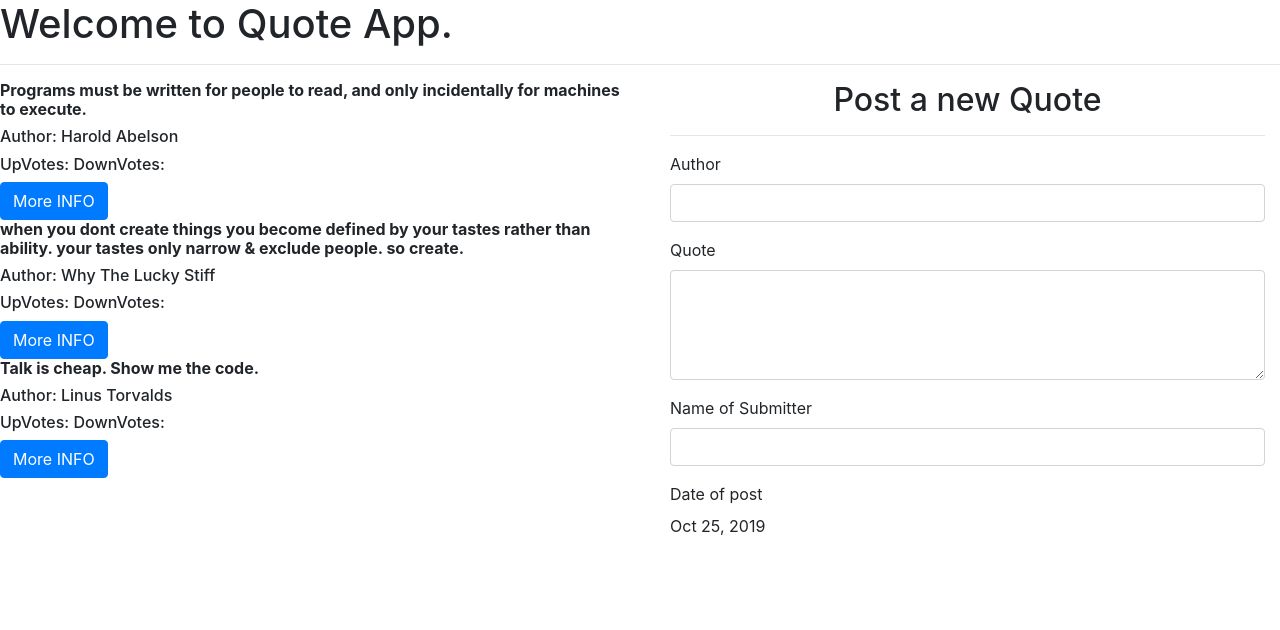
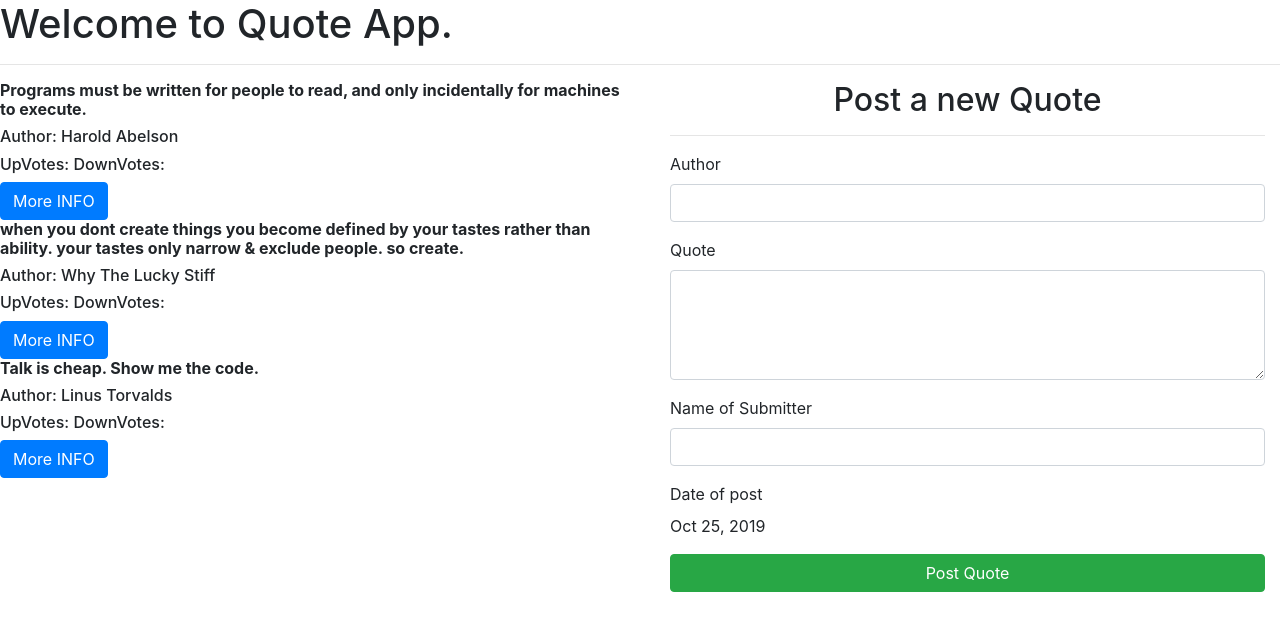
Before and after one commit to petermirithu/Quotes, an Angular app: page / in a window 1280 px wide. Shown: the top 630 px of the page. Built offline with nearby package versions, Linux system fonts and the light colour scheme.

Commit message:
create a button on form component.html which will post new quotes.

```diff
--- a/src/app/quote-form/quote-form.component.html
+++ b/src/app/quote-form/quote-form.component.html
@@ -32,5 +32,6 @@
         <label for="createdDate">Date of post</label>
         <p>{{newQuote.createdDate|date}}</p>
     </div>
+    <button type="submit" class="btn btn-block btn-success">Post Quote</button>
   </form>
 </div>
```
